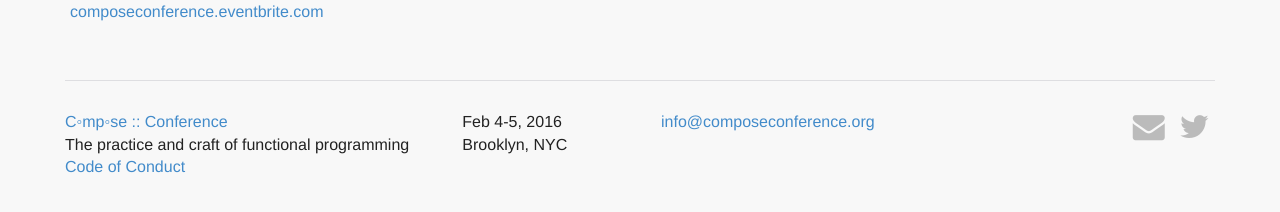
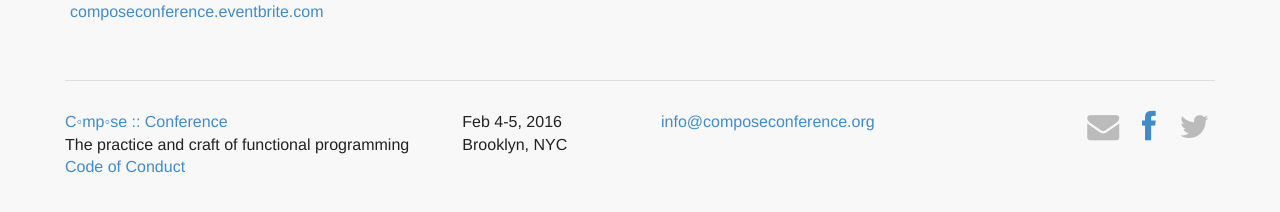
Before and after one commit to ny-haskell/composeconference, a Jekyll site: the page built from 2016/index.md, in a window 1280 px wide and 900 px high, scrolled down 447 px. Shown: the part 661-873 px from the top of the window. Built offline with Jekyll 4.4.1, drawn with Linux system fonts in a browser that asks for light colours.

Commit message:
add faceook link

```diff
--- a/_includes/footer.html
+++ b/_includes/footer.html
@@ -29,6 +29,9 @@
                     <div class="col-inner-hori align-right">
                         <a href="mailto:info@composeconference.org" target="_blank" id="mail-icon" class="right">
                             <i class="fa fa-envelope fa-2x fa-fw"></i>
+                        </a>
+                        <a href="https://facebook.com/composeconference" target="_blank" id="facebook-icon" class="right">
+                            <i class="fa fa-facebook fa-2x fa-fw"></i>
                         </a>
                         <a href="https://twitter.com/composeconf" target="_blank" id="twitter-icon" class="right">
                             <i class="fa fa-twitter fa-2x fa-fw"></i>
--- a/index.html
+++ b/index.html
@@ -461,6 +461,9 @@
 	      				<a href="mailto:info@composeconference.org" target="_blank" id="mail-icon" class="right">
 	      					<i class="fa fa-envelope fa-2x fa-fw"></i>
 	      				</a>
+	      				<a href="https://facebook.com/composeconference" target="_blank" id="twitter-icon" class="right">
+	      					<i class="fa fa-facebook fa-2x fa-fw"></i>
+	      				</a>
 	      				<a href="https://twitter.com/composeconf" target="_blank" id="twitter-icon" class="right">
 	      					<i class="fa fa-twitter fa-2x fa-fw"></i>
 	      				</a>
```
